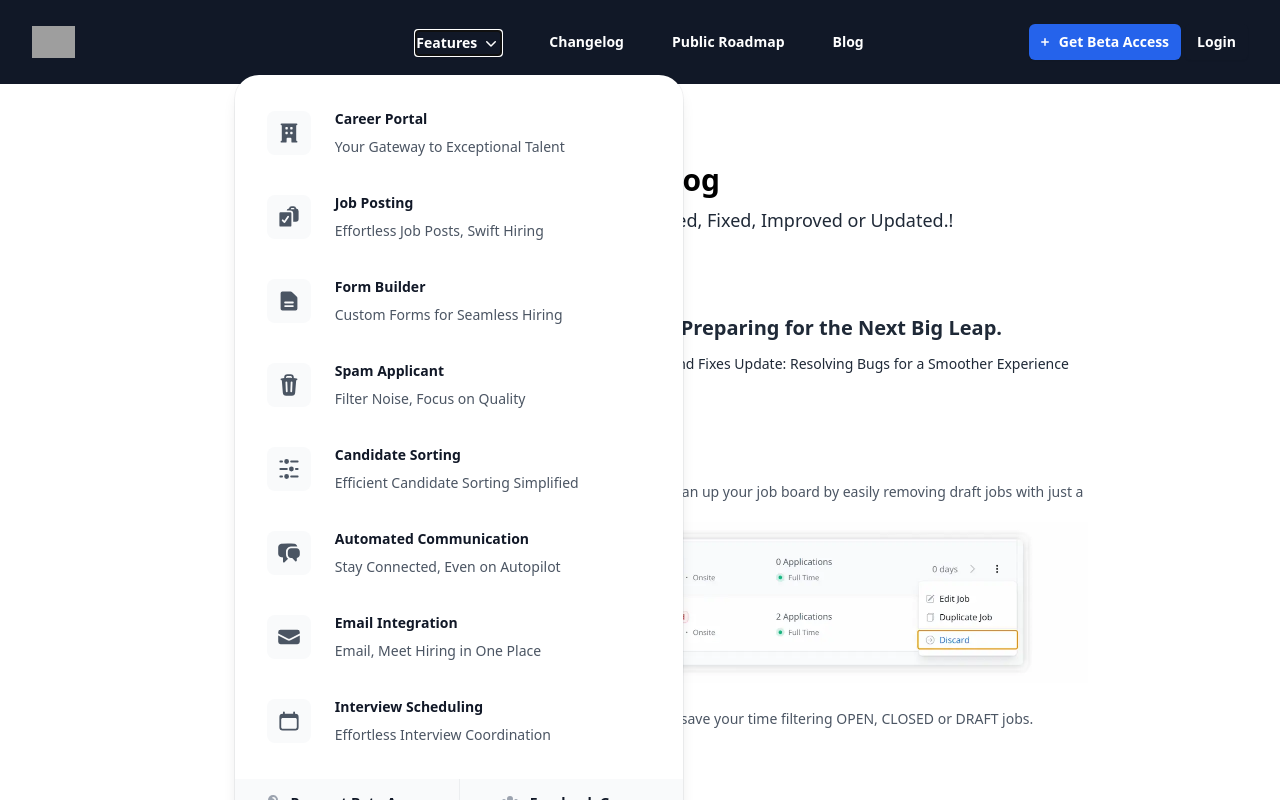
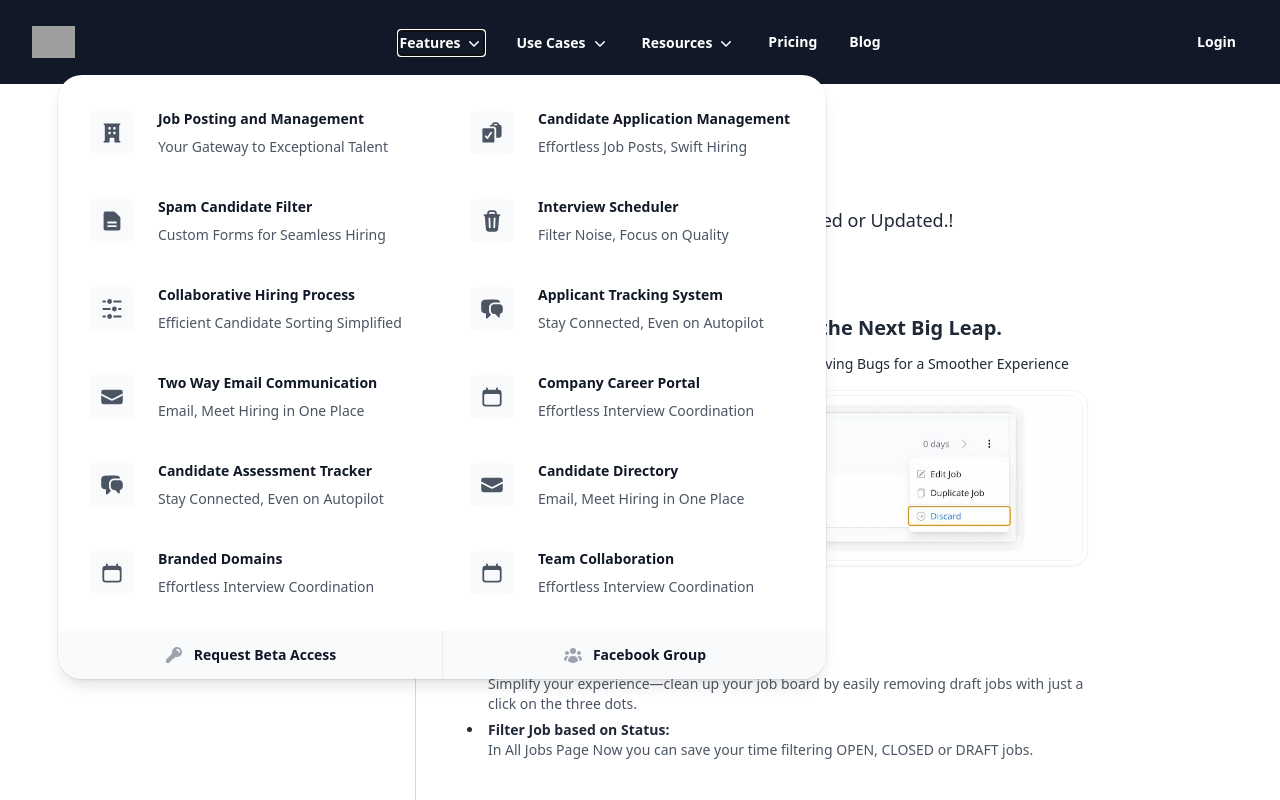
Before and after one commit to JuggleHire/jugglehire.com, a Nuxt app: page /changelog in a window 1280 px wide. Both pictures are taken after a click on the button "Features". Shown: the top 800 px of the page. Built offline with nearby package versions, Linux system fonts and the light colour scheme; grey boxes are pictures that could not be loaded; what vue-datocms would draw is missing.

Commit message:
chore: HEAD styles updated

```diff
--- a/components/HeaderMenu.vue
+++ b/components/HeaderMenu.vue
@@ -16,27 +16,28 @@
             <Bars3Icon class="h-6 w-6" aria-hidden="true" />
           </button>
         </div>
-        <div class="hidden lg:flex lg:gap-x-12">
-          <Popover class="relative z-50">
+        <div class="hidden lg:flex lg:gap-x-8">
+          <template v-for="(nav, index) in navigation" :key="index">
+            <Popover v-if="nav.items" class="relative z-50">
               <PopoverButton class="inline-flex items-center gap-x-1 text-sm font-semibold leading-6 text-white">
-              <span>Features</span>
+                <span>{{ nav.name }}</span>
                 <ChevronDownIcon class="h-5 w-5" aria-hidden="true" />
               </PopoverButton>
 
               <transition enter-active-class="transition ease-out duration-200" enter-from-class="opacity-0 translate-y-1" enter-to-class="opacity-100 translate-y-0" leave-active-class="transition ease-in duration-150" leave-from-class="opacity-100 translate-y-0" leave-to-class="opacity-0 translate-y-1">
                 <PopoverPanel class="absolute left-1/2 z-10 mt-5 flex w-screen max-w-max -translate-x-1/2 px-4">
-                <div class="w-screen max-w-md flex-auto overflow-hidden rounded-3xl bg-white text-sm leading-6 shadow-lg ring-1 ring-gray-900/5">
-                  <div class="p-4">
-                    <div v-for="item in features" :key="item.name" class="group relative flex gap-x-6 rounded-lg p-4 hover:bg-gray-100">
+                  <div class="w-screen max-w-md flex-auto overflow-hidden rounded-3xl bg-white text-sm leading-6 shadow-lg ring-1 ring-gray-900/5" :class="{ 'lg:max-w-3xl': nav.megaMenu}">
+                    <div class="p-4" :class="{ 'grid grid-cols-1 gap-x-6 gap-y-1 lg:grid-cols-2' : nav.megaMenu }">
+                      <div v-for="(subitem, subitemIndex) in nav.items" :key="subitemIndex" class="group relative flex gap-x-6 rounded-lg p-4 hover:bg-gray-100">
                         <div class="mt-1 flex h-11 w-11 flex-none items-center justify-center rounded-lg bg-gray-50 group-hover:bg-white">
-                        <component :is="item.icon" class="h-6 w-6 text-gray-600 group-hover:text-blue-600" aria-hidden="true" />
+                          <component :is="subitem.icon" class="h-6 w-6 text-gray-600 group-hover:text-blue-600" aria-hidden="true" />
                         </div>
                         <div>
                           <a href="javascript:void()" class="font-semibold text-gray-900">
-                          {{ item.name }}
+                            {{ subitem.name }}
                             <span class="absolute inset-0" />
                           </a>
-                        <p class="mt-1 text-gray-600">{{ item.description }}</p>
+                          <p class="mt-1 text-gray-600">{{ subitem.description }}</p>
                         </div>
                       </div>
                     </div>
@@ -50,16 +51,13 @@
                 </PopoverPanel>
               </transition>
             </Popover>
-          <nuxt-link v-for="item in navigation" :key="item.name" :to="item.href" class="text-sm font-semibold leading-6 text-white">{{ item.name }}</nuxt-link>
+            <nuxt-link v-else :to="nav.href" class="text-sm font-semibold leading-6 text-white">{{ nav.name }}</nuxt-link>
+          </template>
         </div>
         <div class="hidden lg:flex lg:flex-1 lg:justify-end">
-
-          <a href="https://app.jugglehire.com/register" class="mr-1 flex items-center gap-x-1 rounded-md bg-blue-600 px-3 py-2 text-sm font-semibold text-white shadow-sm hover:bg-blue-500 focus-visible:outline focus-visible:outline-2 focus-visible:outline-offset-2 focus-visible:outline-blue-600">
-            <svg class="-ml-1.5 h-5 w-5" viewBox="0 0 20 20" fill="currentColor" aria-hidden="true">
-              <path d="M10.75 6.75a.75.75 0 00-1.5 0v2.5h-2.5a.75.75 0 000 1.5h2.5v2.5a.75.75 0 001.5 0v-2.5h2.5a.75.75 0 000-1.5h-2.5v-2.5z" />
-            </svg>
-            Get Beta Access
-          </a>
+          <!-- <a href="https://app.jugglehire.com/register" class="mr-1 flex items-center gap-x-1 rounded-md bg-blue-600 px-3 py-2 text-sm font-semibold text-white shadow-sm hover:bg-blue-500 focus-visible:outline focus-visible:outline-2 focus-visible:outline-offset-2 focus-visible:outline-blue-600">
+            Get Started Free
+          </a> -->
           <a href="https://app.jugglehire.com/login" class="flex items-center gap-x-1 rounded-md px-3 py-2 text-sm font-semibold text-white shadow-sm hover:bg-blue-200 hover:text-black focus-visible:outline focus-visible:outline-2 focus-visible:outline-offset-2 focus-visible:outline-blue-600">
             Login
           </a>
@@ -92,7 +90,7 @@
                   <svg class="-ml-1.5 h-5 w-5" viewBox="0 0 20 20" fill="currentColor" aria-hidden="true">
                     <path d="M10.75 6.75a.75.75 0 00-1.5 0v2.5h-2.5a.75.75 0 000 1.5h2.5v2.5a.75.75 0 001.5 0v-2.5h2.5a.75.75 0 000-1.5h-2.5v-2.5z" />
                   </svg>
-                  Get Beta Access
+                  Get Started Free
                 </a>
               </div>
             </div>
@@ -110,26 +108,48 @@
   import { ChevronDownIcon, PhoneIcon, PlayCircleIcon, ArrowPathIcon, BuildingOfficeIcon, ClipboardDocumentCheckIcon, DocumentTextIcon, TrashIcon, AdjustmentsHorizontalIcon, ChatBubbleLeftRightIcon, EnvelopeIcon, CalendarIcon, KeyIcon, UserGroupIcon } from '@heroicons/vue/20/solid'
 
   const navigation = [
-    // { name: 'Pricing', href: '/pricing' },
-    { name: 'Changelog', href: '/changelog' },
-    { name: 'Public Roadmap', href: '/roadmap' },
-    // { name: 'Wall of Love ❤', href: '/wall-of-love' },
+    {
+      name: 'Features', href: '#',
+      megaMenu: true,
+      items: [
+        { name: 'Job Posting and Management', description: 'Your Gateway to Exceptional Talent', href: '#', icon: BuildingOfficeIcon },
+        { name: 'Candidate Application Management', description: 'Effortless Job Posts, Swift Hiring', href: '#', icon: ClipboardDocumentCheckIcon },
+        { name: 'Spam Candidate Filter', description: "Custom Forms for Seamless Hiring", href: '#', icon: DocumentTextIcon },
+        { name: 'Interview Scheduler', description: "Filter Noise, Focus on Quality", href: '#', icon: TrashIcon },
+        { name: 'Collaborative Hiring Process', description: "Efficient Candidate Sorting Simplified", href: '#', icon: AdjustmentsHorizontalIcon },
+        { name: 'Applicant Tracking System', description: 'Stay Connected, Even on Autopilot', href: '#', icon: ChatBubbleLeftRightIcon },
+        { name: 'Two Way Email Communication', description: 'Email, Meet Hiring in One Place', href: '#', icon: EnvelopeIcon },
+        { name: 'Company Career Portal', description: 'Effortless Interview Coordination', href: '#', icon: CalendarIcon },
+        { name: 'Candidate Assessment Tracker', description: 'Stay Connected, Even on Autopilot', href: '#', icon: ChatBubbleLeftRightIcon },
+        { name: 'Candidate Directory', description: 'Email, Meet Hiring in One Place', href: '#', icon: EnvelopeIcon },
+        { name: 'Branded Domains', description: 'Effortless Interview Coordination', href: '#', icon: CalendarIcon },
+        { name: 'Team Collaboration', description: 'Effortless Interview Coordination', href: '#', icon: CalendarIcon },
+      ],
+    },
+    {
+      name: 'Use Cases', href: '#',
+      items: [
+        { name: 'Recruitment Software for SMB', description: 'Your Gateway to Exceptional Talent', href: '#', icon: BuildingOfficeIcon },
+        { name: 'Talent Acquisition Management', description: 'Effortless Job Posts, Swift Hiring', href: '#', icon: ClipboardDocumentCheckIcon },
+        { name: 'Remote Hiring Solution', description: "Custom Forms for Seamless Hiring", href: '#', icon: DocumentTextIcon },
+      ],
+    },
+    {
+      name: 'Resources',
+      items: [
+        { name: 'Product Roadmap', description: 'Your Gateway to Exceptional Talent', href: '/roadmap', icon: BuildingOfficeIcon },
+        { name: 'Changelog', description: 'Effortless Job Posts, Swift Hiring', href: '/changelog', icon: ClipboardDocumentCheckIcon },
+        { name: 'The Wall of Love', description: "Custom Forms for Seamless Hiring", href: '/the-wall-of-love', icon: DocumentTextIcon },
+        { name: 'About Us', description: "Filter Noise, Focus on Quality", href: '/about-us', icon: TrashIcon },
+        { name: 'Knowledgebase', description: 'Stay Connected, Even on Autopilot', href: 'https://jugglehire.helpcenter.guide/', icon: ChatBubbleLeftRightIcon },
+      ],
+    },
+    { name: 'Pricing', href: '/pricing' },
     { name: 'Blog', href: '/blog' },
   ]
 
   const mobileMenuOpen = ref(false)
 
-  const features = [
-    { name: 'Career Portal', description: 'Your Gateway to Exceptional Talent', href: '#', icon: BuildingOfficeIcon },
-    { name: 'Job Posting', description: 'Effortless Job Posts, Swift Hiring', href: '#', icon: ClipboardDocumentCheckIcon },
-    { name: 'Form Builder', description: "Custom Forms for Seamless Hiring", href: '#', icon: DocumentTextIcon },
-    { name: 'Spam Applicant', description: "Filter Noise, Focus on Quality", href: '#', icon: TrashIcon },
-    { name: 'Candidate Sorting', description: "Efficient Candidate Sorting Simplified", href: '#', icon: AdjustmentsHorizontalIcon },
-    { name: 'Automated Communication', description: 'Stay Connected, Even on Autopilot', href: '#', icon: ChatBubbleLeftRightIcon },
-    { name: 'Email Integration', description: 'Email, Meet Hiring in One Place', href: '#', icon: EnvelopeIcon },
-    { name: 'Interview Scheduling', description: 'Effortless Interview Coordination', href: '#', icon: CalendarIcon },
-
-  ]
   const callsToAction = [
     { name: 'Request Beta Access', href: 'https://app.jugglehire.com/register', icon: KeyIcon },
     { name: 'Facebook Group', href: 'https://fb.com/groups/jugglehire', icon: UserGroupIcon },
--- a/components/HeroSection.vue
+++ b/components/HeroSection.vue
@@ -3,8 +3,8 @@
         <div class="relative isolate md:pt-14 pt-0">
             <div class="absolute inset-x-0 -top-30 -z-10 transform-gpu overflow-hidden blur-3xl sm:-top-80"
                 aria-hidden="true">
-                <div class="relative left-[calc(50%-11rem)] aspect-[1155/678] w-[36.125rem] -translate-x-1/2 rotate-[30deg] bg-gradient-to-tr from-[#80caff] to-[#4f46e5] opacity-20 sm:left-[calc(50%-30rem)] sm:w-[72.1875rem]"
-                    style="clip-path: polygon(74.1% 44.1%, 100% 61.6%, 97.5% 26.9%, 85.5% 0.1%, 80.7% 2%, 72.5% 32.5%, 60.2% 62.4%, 52.4% 68.1%, 47.5% 58.3%, 45.2% 34.5%, 27.5% 76.7%, 0.1% 64.9%, 17.9% 100%, 27.6% 76.8%, 76.1% 97.7%, 74.1% 44.1%)" />
+                <div class="relative left-[calc(50%-11rem)] aspect-[1155/678] w-[36.125rem] -translate-x-1/2 rotate-[30deg] bg-gradient-to-tr from-[#80caff] to-[#4f46e5] opacity-20 sm:left-[calc(50%-30rem)] sm:w-[72.1875rem]" style="clip-path: polygon(74.1% 44.1%, 100% 61.6%, 97.5% 26.9%, 85.5% 0.1%, 80.7% 2%, 72.5% 32.5%, 60.2% 62.4%, 52.4% 68.1%, 47.5% 58.3%, 45.2% 34.5%, 27.5% 76.7%, 0.1% 64.9%, 17.9% 100%, 27.6% 76.8%, 76.1% 97.7%, 74.1% 44.1%)">
+                </div>
             </div>
             <div class="py-12 sm:py-32 lg:pb-40">
                 <div class="mx-auto max-w-7xl px-6 lg:px-8">
@@ -22,7 +22,7 @@
                         <!-- Buttons -->
                         <div class="mt-8 gap-3 flex flex-wrap justify-center">
                             <a target="_blank" class="py-3 px-4 inline-flex items-center gap-x-2 text-sm font-semibold rounded-lg border border-transparent bg-blue-600 text-white hover:bg-blue-500 disabled:opacity-50 disabled:pointer-events-none dark:focus:outline-none dark:focus:ring-1 dark:focus:ring-gray-600" href="https://app.jugglehire.com/register">
-                                Get Beta Access
+                                Get Beta Access Free
                                 <svg class="flex-shrink-0 w-4 h-4" xmlns="http://www.w3.org/2000/svg" width="24" height="24" viewBox="0 0 24 24" fill="none" stroke="currentColor" stroke-width="2" stroke-linecap="round" stroke-linejoin="round"><path d="m9 18 6-6-6-6"/></svg>
                             </a>
                             <a target="_blank" class="py-3 px-4 inline-flex items-center gap-x-2 text-sm font-semibold rounded-lg border border-transparent text-gray-200 hover:text-gray-800 hover:bg-gray-100 disabled:opacity-50 disabled:pointer-events-none dark:text-white dark:hover:bg-gray-700 dark:focus:outline-none dark:focus:ring-1 dark:focus:ring-gray-600" href="https://fb.com/groups/jugglehire">
@@ -43,10 +43,9 @@
                 </div>
             </div>
 
-            <div class="absolute inset-x-0 top-[calc(100%-13rem)] -z-10 transform-gpu overflow-hidden blur-3xl sm:top-[calc(100%-30rem)]"
-                aria-hidden="true">
-                <div class="relative left-[calc(50%+3rem)] aspect-[1155/678] w-[36.125rem] -translate-x-1/2 bg-gradient-to-tr from-[#ff80b5] to-[#9089fc] opacity-20 sm:left-[calc(50%+36rem)] sm:w-[72.1875rem]"
-                    style="clip-path: polygon(74.1% 44.1%, 100% 61.6%, 97.5% 26.9%, 85.5% 0.1%, 80.7% 2%, 72.5% 32.5%, 60.2% 62.4%, 52.4% 68.1%, 47.5% 58.3%, 45.2% 34.5%, 27.5% 76.7%, 0.1% 64.9%, 17.9% 100%, 27.6% 76.8%, 76.1% 97.7%, 74.1% 44.1%)" />
+            <div class="absolute inset-x-0 top-[calc(100%-13rem)] -z-10 transform-gpu overflow-hidden blur-3xl sm:top-[calc(100%-30rem)]" aria-hidden="true">
+                <div class="relative left-[calc(50%+3rem)] aspect-[1155/678] w-[36.125rem] -translate-x-1/2 bg-gradient-to-tr from-[#ff80b5] to-[#9089fc] opacity-20 sm:left-[calc(50%+36rem)] sm:w-[72.1875rem]" style="clip-path: polygon(74.1% 44.1%, 100% 61.6%, 97.5% 26.9%, 85.5% 0.1%, 80.7% 2%, 72.5% 32.5%, 60.2% 62.4%, 52.4% 68.1%, 47.5% 58.3%, 45.2% 34.5%, 27.5% 76.7%, 0.1% 64.9%, 17.9% 100%, 27.6% 76.8%, 76.1% 97.7%, 74.1% 44.1%)" >
+                </div>
             </div>
         </div>
     </div>
--- a/components/LandingOne/FeatureSection.vue
+++ b/components/LandingOne/FeatureSection.vue
@@ -2,7 +2,7 @@
     <div class="bg-gray-900 py-16 sm:py-24">
         <div class="mx-auto max-w-7xl px-6 lg:px-8">
             <div class="mx-auto max-w-2xl lg:text-center">
-                <h2 class="text-xl font-semibold leading-7 text-indigo-400">Our USP?</h2>
+                <h2 class="text-xl font-semibold leading-7 text-blue-400">Our USP?</h2>
                 <p class="mt-2 text-3xl font-bold tracking-tight text-white sm:text-4xl">Tailored Specifically for You!
                 </p>
                 <p class="mt-6 text-lg leading-8 text-gray-300">Our recruiting software provides tailored solutions for
--- a/components/LandingOne/HeroSection.vue
+++ b/components/LandingOne/HeroSection.vue
@@ -6,7 +6,7 @@
                 class="bg-gradient-to-r from-violet-300/50 to-purple-100 blur-3xl w-[25rem] h-[44rem] rotate-[-60deg] transform -translate-x-[10rem] dark:from-violet-900/50 dark:to-purple-900">
             </div>
             <div
-                class="bg-gradient-to-tl from-blue-50 via-blue-100 to-blue-50 blur-3xl w-[90rem] h-[50rem] rounded-fulls origin-top-left -rotate-12 -translate-x-[15rem] dark:from-indigo-900/70 dark:via-indigo-900/70 dark:to-blue-900/70">
+                class="bg-gradient-to-tl from-blue-50 via-blue-100 to-blue-50 blur-3xl w-[90rem] h-[50rem] rounded-fulls origin-top-left -rotate-12 -translate-x-[15rem] dark:from-blue-900/70 dark:via-blue-900/70 dark:to-blue-900/70">
             </div>
         </div>
         <!-- End Gradients -->
--- a/components/LandingOne/TestimonialSection.vue
+++ b/components/LandingOne/TestimonialSection.vue
@@ -25,9 +25,9 @@
         </blockquote>
         <!-- End Blockquote -->
         <div
-            class="absolute inset-0 -z-10 bg-[radial-gradient(45rem_50rem_at_top,theme(colors.indigo.100),white)] opacity-20" />
+            class="absolute inset-0 -z-10 bg-[radial-gradient(45rem_50rem_at_top,theme(colors.blue.100),white)] opacity-20" />
             <div
-                class="absolute inset-y-0 right-1/2 -z-10 mr-16 w-[200%] origin-bottom-left skew-x-[-30deg] bg-white shadow-xl shadow-indigo-600/10 ring-1 ring-indigo-50 sm:mr-28 lg:mr-0 xl:mr-16 xl:origin-center" />
+                class="absolute inset-y-0 right-1/2 -z-10 mr-16 w-[200%] origin-bottom-left skew-x-[-30deg] bg-white shadow-xl shadow-blue-600/10 ring-1 ring-blue-50 sm:mr-28 lg:mr-0 xl:mr-16 xl:origin-center" />
 
     </div>
     <!-- End Testimonials -->
--- a/components/TestimonialSection.vue
+++ b/components/TestimonialSection.vue
@@ -8,7 +8,7 @@
   </div>
   <div class="mx-auto max-w-7xl px-6 lg:px-8">
     <div class="mx-auto max-w-xl text-center">
-      <h2 class="text-lg font-semibold leading-8 tracking-tight text-indigo-600">Testimonials</h2>
+      <h2 class="text-lg font-semibold leading-8 tracking-tight text-blue-600">Testimonials</h2>
       <p class="mt-2 text-2xl font-bold text-gray-900 sm:text-4xl">
         Our Impact, Your Success <br> Stories from Thriving Partnerships
       </p>
--- a/nuxt.config.ts
+++ b/nuxt.config.ts
@@ -23,10 +23,12 @@ export default defineNuxtConfig({
       link: [{ rel: "icon", type: "image/png", href: "/favicon.svg" }],
       script: [
         {
+          type: 'text/javascript',
           innerHTML: `!function(t,e){var o,n,p,r;e.__SV||(window.posthog=e,e._i=[],e.init=function(i,s,a){function g(t,e){var o=e.split(".");2==o.length&&(t=t[o[0]],e=o[1]),t[e]=function(){t.push([e].concat(Array.prototype.slice.call(arguments,0)))}}(p=t.createElement("script")).type="text/javascript",p.async=!0,p.src=s.api_host+"/static/array.js",(r=t.getElementsByTagName("script")[0]).parentNode.insertBefore(p,r);var u=e;for(void 0!==a?u=e[a]=[]:a="posthog",u.people=u.people||[],u.toString=function(t){var e="posthog";return"posthog"!==a&&(e+="."+a),t||(e+=" (stub)"),e},u.people.toString=function(){return u.toString(1)+".people (stub)"},o="capture identify alias people.set people.set_once set_config register register_once unregister opt_out_capturing has_opted_out_capturing opt_in_capturing reset isFeatureEnabled onFeatureFlags getFeatureFlag getFeatureFlagPayload reloadFeatureFlags group updateEarlyAccessFeatureEnrollment getEarlyAccessFeatures getActiveMatchingSurveys getSurveys".split(" "),n=0;n<o.length;n++)g(u,o[n]);e._i.push([i,s,a])},e.__SV=1)}(document,window.posthog||[]);
           posthog.init('phc_mYXsKFlCaX5ED0IiC5pxXRO99u1R5Bqn8V3l9ArXWSj',{api_host:'https://app.posthog.com'})`
         },
         {
+          type: 'text/javascript',
           innerHTML: `function loadCCWidget(){(new window["click-connector-widget"]).mount({})}function loadCCScript(){var t=document.createElement("script");t.id="cc-widget-script",t.setAttribute("data-widget-id","5bcbe0-0231e"),t.type="text/javascript",t.defer=!0,t.addEventListener("load",(function(t){loadCCWidget()})),t.src="https://widget.clickconnector.app/widget.js",document.getElementsByTagName("head")[0].appendChild(t)}loadCCScript();`,
         },
         {
--- a/pages/about-us.vue
+++ b/pages/about-us.vue
@@ -24,7 +24,7 @@
         </div>
         <div>
           <div class="text-base leading-7 text-gray-700 lg:max-w-lg">
-            <p class="text-base font-semibold leading-7 text-indigo-600">About Us</p>
+            <p class="text-base font-semibold leading-7 text-blue-600">About Us</p>
             <h1 class="mt-2 text-3xl font-bold tracking-tight text-gray-900 sm:text-4xl">JuggleHire Story</h1>
             <div class="max-w-xl">
               <p class="mt-6">
--- a/pages/changelog.vue
+++ b/pages/changelog.vue
@@ -60,13 +60,13 @@ const changeLogs = [
         id: 102,
         title: "Building Momentum, Preparing for the Next Big Leap.",
         description: "Get JuggleHire v0.9.0 - Stability and Fixes Update: Resolving Bugs for a Smoother Experience",
+        image: "screenshots/jugglehire-discard-darft.webp",
         version: "v0.9.0",
         date: '15 December 2023',
         features: [
             {
-                title: 'Remove Draft Job',
+                title: 'Delete Draft Job',
                 description: 'Simplify your experience—clean up your job board by easily removing draft jobs with just a click on the three dots.',
-                image: "screenshots/jugglehire-discard-darft.webp",
             },
             {
                 title: 'Filter Job based on Status',
--- a/pages/wall-of-love.vue
+++ b/pages/wall-of-love.vue
@@ -8,7 +8,7 @@
   </div>
   <div class="mx-auto max-w-7xl px-6 lg:px-8">
     <div class="mx-auto max-w-xl text-center">
-      <h2 class="text-lg font-semibold leading-8 tracking-tight text-indigo-600">Testimonials</h2>
+      <h2 class="text-lg font-semibold leading-8 tracking-tight text-blue-600">Testimonials</h2>
       <p class="mt-2 text-3xl font-bold tracking-tight text-gray-900 sm:text-4xl">We have worked with thousands of amazing people</p>
     </div>
     <div class="mx-auto mt-16 grid max-w-2xl grid-cols-1 grid-rows-1 gap-8 text-sm leading-6 text-gray-900 sm:mt-20 sm:grid-cols-2 xl:mx-0 xl:max-w-none xl:grid-flow-col xl:grid-cols-4">
```
Also changed, not shown: components/Changelog/changelog.vue (+6 -6 lines), pages/contact-us.vue (+6 -6 lines), 1 other file (tests, documents, lock files or other folders). Lines whose indentation alone changed are shown as unchanged.
